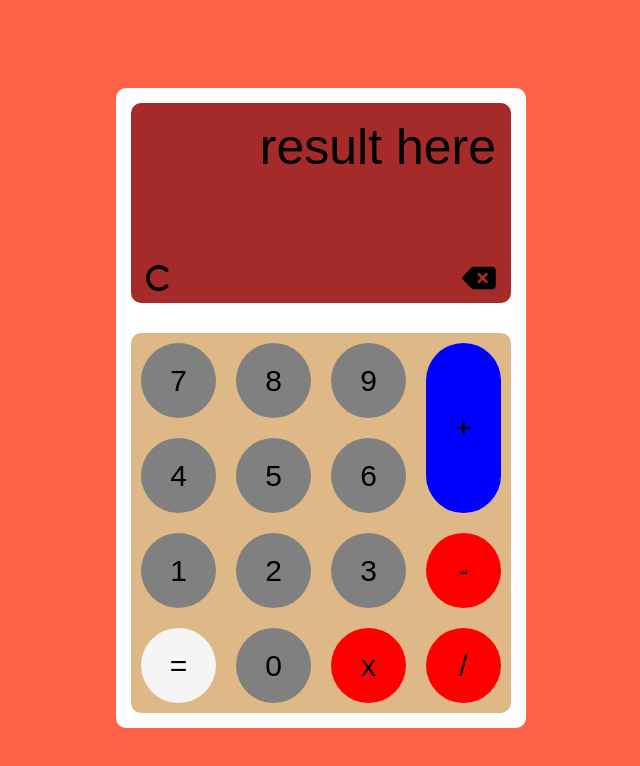
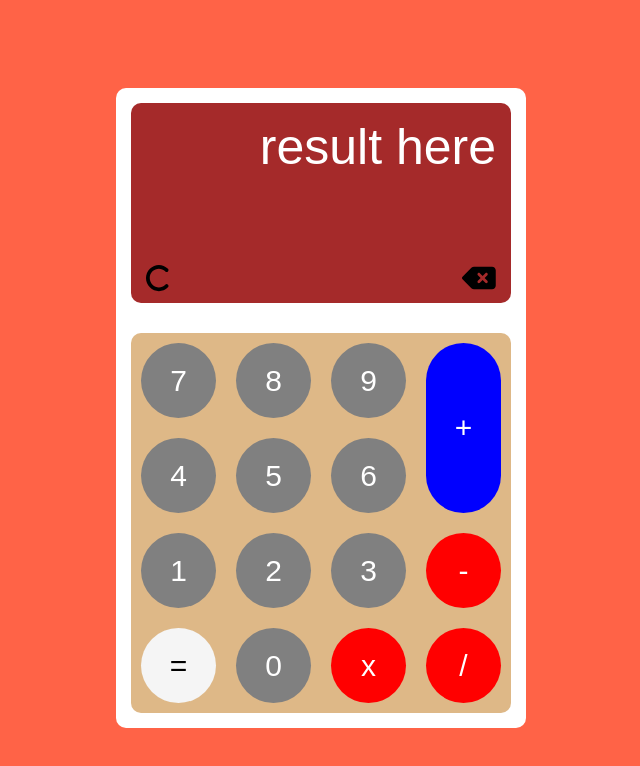
Before and after one commit to MohamedSiddiq88/19-03-2023-1, a plain HTML site: page index.html in a window 1280 px wide. Shown: the whole page, without its empty margins (319-959 px from the left). Drawn offline with Linux system fonts and the light colour scheme.

Commit message:
Update index.css

```diff
--- a/index.css
+++ b/index.css
@@ -4,6 +4,7 @@
 }
 body{
     background-color: tomato;
+    color: white;
 }
 .container{
     background-color: white;
@@ -29,12 +30,21 @@ body{
 
 }
 #res-disp{
+    background-color: transparent;
+    border-style: none;
+    color: white;
     width: 350px;
     height: 130px;
     justify-content: end;
     padding: 15px;
     font-size: 50px;
+    overflow: hidden;
+    /* white-space: no-wrap; */
 }
+#res-disp:focus{
+    outline-style:none ;
+}
+
 #tool-disp2{
     /* background-color: blueviolet; */
     width: 380px;
@@ -107,6 +117,7 @@ body{
 }
 #lcol #equal{
     background-color: whitesmoke;
+    color: black;
 }
 #pannel .sym{
     background-color: red;
```
